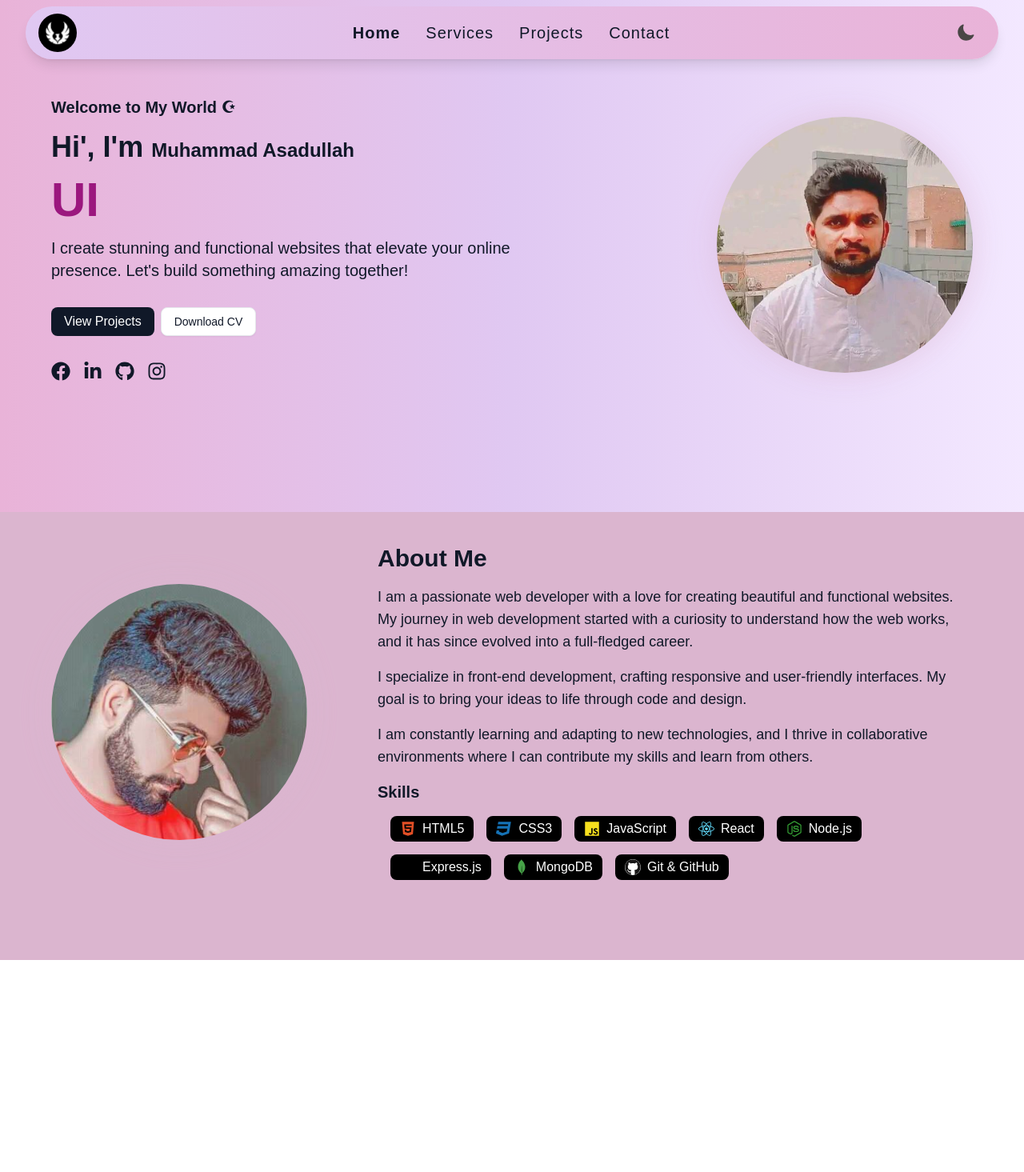
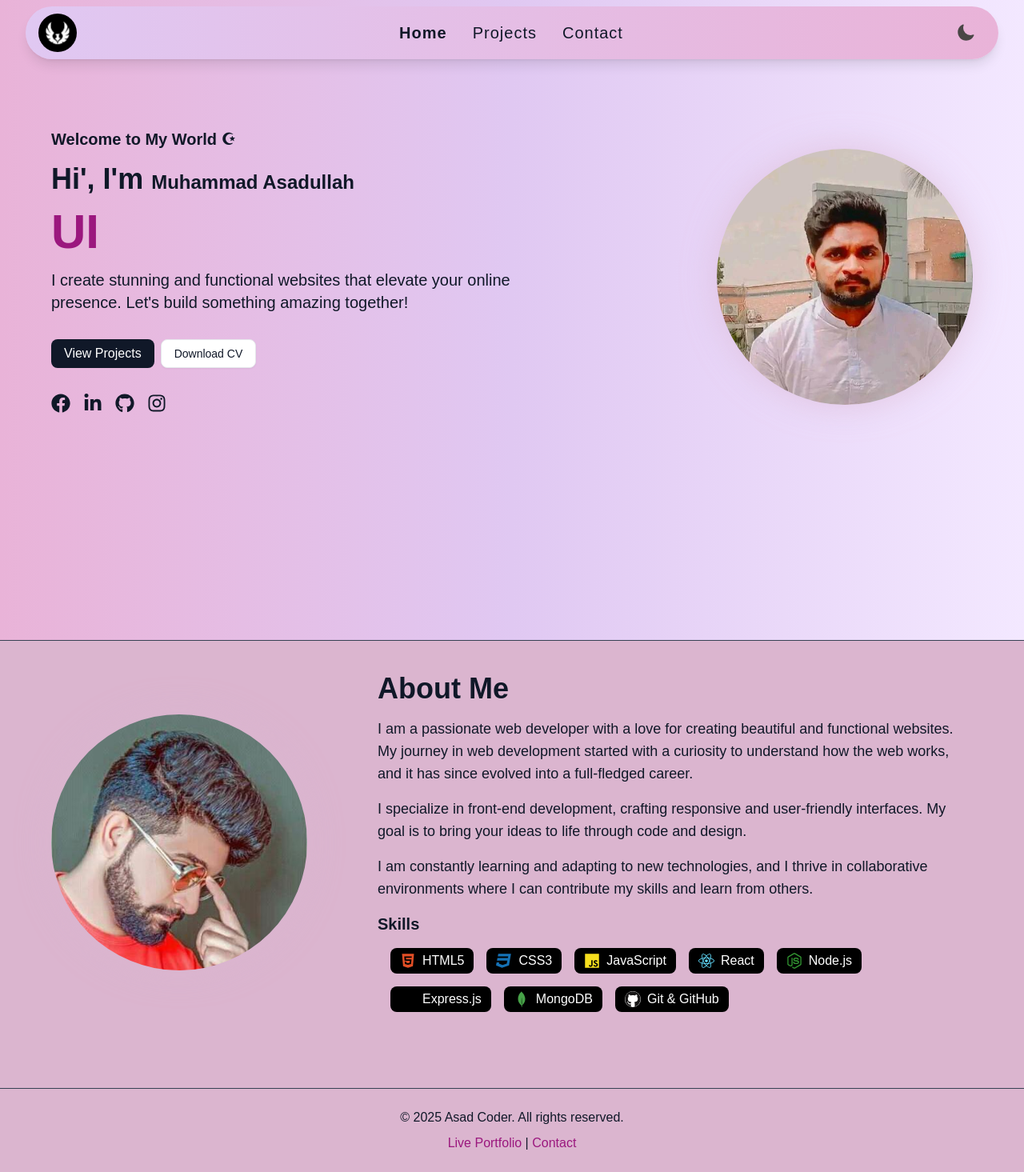
Before and after one commit to Asadullah325/Porfolio, a React (Vite) app in the folder frontend/: page / in a window 1280 px wide. Shown: the whole page at 80% size. Before the commit the page ends 1200 px from the top, so only its background shows below. Built offline with nearby package versions, Linux system fonts and the light colour scheme; a web font is replaced by a local one.

Commit message:
New UI changes And Footer Added

```diff
--- a/frontend/src/App.jsx
+++ b/frontend/src/App.jsx
@@ -14,8 +14,8 @@ const router = createBrowserRouter([
         element: <Home />,
       },
       {
-        path: "/about",
-        element: <h1>About</h1>,
+        path: "/projects",
+        element: <h1>Projects</h1>,
       },
       {
         path: "/contact",
--- a/frontend/src/Sections/AboutMe.jsx
+++ b/frontend/src/Sections/AboutMe.jsx
@@ -1,15 +1,38 @@
-import React from 'react'
+import React, { useEffect, useRef } from 'react'
 import AboutMeImage from '@/assets/About.jpg'
 import { FaCss3, FaGithub, FaHtml5, FaJs, FaNodeJs, FaReact } from "react-icons/fa";
 import { SiExpress, SiMongodb } from "react-icons/si";
 
 const AboutMe = () => {
+    const sectionRef = useRef(null);
+
+    useEffect(() => {
+        const section = sectionRef.current;
+        const handleScroll = () => {
+            if (!section) return;
+            const rect = section.getBoundingClientRect();
+            if (rect.top < window.innerHeight - 100) {
+                section.classList.add('animate-fade-in-up');
+            }
+        };
+        window.addEventListener('scroll', handleScroll);
+        // Initial check in case already in view
+        handleScroll();
+        return () => window.removeEventListener('scroll', handleScroll);
+    }, []);
+
     return (
-        <div className="min-h-[70vh]
-            bg-[#dbb5cf] dark:bg-[#3e013a]
-            bg-300 animate-gradient-x
-            text-gray-900 dark:text-white
-        ">
+        <div
+            ref={sectionRef}
+            className="min-h-[70vh]
+                bg-[#dbb5cf] dark:bg-[#3e013a]
+                bg-300 animate-gradient-x
+                text-gray-900 dark:text-white
+                border-t border-gray-700 dark:border-gray-600
+                transition-colors duration-500
+                opacity-0
+            "
+        >
             <div className="container mx-auto flex flex-col-reverse md:flex-row items-center justify-between h-full py-10 px-4 lg:px-16 space-y-4 md:space-y-0 md:space-x-6">
 
                 {/* Image Section */}
@@ -18,7 +41,7 @@ const AboutMe = () => {
                         src={AboutMeImage}
                         alt="About Me"
                         className="
-                            w-80 h-80 rounded-full object-cover animate-pulse
+                            w-80 h-80 rounded-full object-cover
                             shadow-[0_0_40px_rgba(219,181,207,0.6)]
                             dark:shadow-[0_0_40px_rgba(155,23,126,0.7)]
                             hover:shadow-[0_0_60px_rgba(219,181,207,0.8)]
@@ -31,7 +54,7 @@ const AboutMe = () => {
                 {/* Text Section */}
                 <div className="flex-1">
                     <div className="flex flex-col space-y-4">
-                        <h2 className="text-3xl font-bold text-center md:text-left">About Me</h2>
+                        <h2 className="text-4xl font-bold text-center md:text-left">About Me</h2>
 
                         <p className="text-lg">
                             I am a passionate web developer with a love for creating beautiful and functional websites.
@@ -88,6 +111,16 @@ const AboutMe = () => {
                     </div>
                 </div>
             </div>
+            {/* Tailwind CSS for fade-in-up animation */}
+            <style>
+                {`
+                .animate-fade-in-up {
+                    opacity: 1 !important;
+                    transform: translateY(0) !important;
+                    transition: opacity 0.8s cubic-bezier(0.4,0,0.2,1), transform 0.8s cubic-bezier(0.4,0,0.2,1);
+                }
+                `}
+            </style>
         </div>
     )
 }
--- /dev/null
+++ b/frontend/src/Sections/Footer.jsx
@@ -0,0 +1,67 @@
+import React, { useEffect, useRef } from 'react'
+
+const Footer = () => {
+    const footerRef = useRef(null);
+
+    useEffect(() => {
+        const footer = footerRef.current;
+        const handleScroll = () => {
+            if (!footer) return;
+            const rect = footer.getBoundingClientRect();
+            if (rect.top < window.innerHeight - 100) {
+                footer.classList.add('animate-fade-in-up');
+            }
+        };
+        window.addEventListener('scroll', handleScroll);
+        // Initial check in case already in view
+        handleScroll();
+        return () => window.removeEventListener('scroll', handleScroll);
+    }, []);
+
+    return (
+        <footer
+            ref={footerRef}
+            className="
+                bg-[#dbb5cf] dark:bg-[#3e013a]
+                text-gray-900 dark:text-white
+                text-center
+                py-6
+                border-t border-gray-700 dark:border-gray-600
+                transition-colors duration-500
+                opacity-0
+            "
+        >
+            <div>
+                &copy; {new Date().getFullYear()} Asad Coder. All rights reserved.
+            </div>
+            <div className="mt-2">
+                <a
+                    href="https://porfolio-asad-coder.vercel.app/"
+                    target="_blank"
+                    rel="noopener noreferrer"
+                    className="text-[#9b177e] dark:text-[#ff69b4] hover:underline transition-colors duration-300"
+                >
+                    Live Portfolio
+                </a>
+                {' | '}
+                <a
+                    href="mailto:asad.coder@example.com"
+                    className="text-[#9b177e] dark:text-[#ff69b4] hover:underline transition-colors duration-300"
+                >
+                    Contact
+                </a>
+            </div>
+            <style>
+                {`
+                .animate-fade-in-up {
+                    opacity: 1 !important;
+                    transform: translateY(0) !important;
+                    transition: opacity 0.8s cubic-bezier(0.4,0,0.2,1), transform 0.8s cubic-bezier(0.4,0,0.2,1);
+                }
+                `}
+            </style>
+        </footer>
+    )
+}
+
+export default Footer
--- a/frontend/src/Sections/HeroSection.jsx
+++ b/frontend/src/Sections/HeroSection.jsx
@@ -8,13 +8,14 @@ import WordAnimate from '@/components/custom/WordAnimate';
 const HeroSection = () => {
     return (
         <>
-            <div className="min-h-[80vh]
+            <div className="min-h-[100vh]
                 bg-gradient-to-r from-[#e9b3d8] via-[#e0c8f2] to-[#f3e8ff]
                 dark:from-[#9B177E] dark:via-[#4a0040] dark:to-[#0a001f]
                 bg-300 animate-gradient-x
                 text-gray-900 dark:text-white
+                transition-colors duration-500
             ">
-                <div className="container mx-auto flex flex-col space-y-4 items-center md:flex-row justify-between h-full pt-30 pb-10 px-4 lg:px-16">
+                <div className="container mx-auto flex flex-col space-y-4 items-center md:flex-row justify-between h-full pt-40 pb-10 px-4 lg:px-16">
                     <div className="flex flex-col md:w-2/3 items-center space-y-4 md:items-start">
                         <h1 className="text-xl font-bold mb-4 text-center md:text-left">Welcome to My World ☪</h1>
                         <h1 className="text-4xl font-bold mb-4 text-center md:text-left">
@@ -44,7 +45,7 @@ const HeroSection = () => {
                             src={HeroImage}
                             alt="Hero"
                             className="
-                                w-80 h-80 rounded-full object-cover animate-pulse
+                                w-80 h-80 rounded-full object-cover
                                 shadow-[0_0_40px_rgba(219,181,207,0.6)]
                                 dark:shadow-[0_0_40px_rgba(155,23,126,0.7)]
                                 hover:shadow-[0_0_60px_rgba(219,181,207,0.8)]
--- a/frontend/src/components/custom/NavItems.jsx
+++ b/frontend/src/components/custom/NavItems.jsx
@@ -12,14 +12,6 @@ const NavItems = () => {
                     ${isActive ? 'font-bold' : ''}`
                     }>
                     Home
-                </NavLink>
-                <NavLink
-                    to="/services"
-                    className={({ isActive }) =>
-                        `text-gray-900 dark:text-white text-xl tracking-wider hover:text-gray-700 dark:hover:text-gray-400
-                ${isActive ? 'font-bold' : ''}`
-                    }>
-                    Services
                 </NavLink>
                 <NavLink
 
--- a/frontend/src/pages/Home.jsx
+++ b/frontend/src/pages/Home.jsx
@@ -1,4 +1,5 @@
 import AboutMe from "@/Sections/AboutMe";
+import Footer from "@/Sections/Footer";
 import HeroSection from "@/Sections/HeroSection";
 import React from "react";
 
@@ -9,6 +10,7 @@ const Home = () => {
         <>
             <HeroSection />
             <AboutMe />
+            <Footer />
         </>
     );
 };
```
